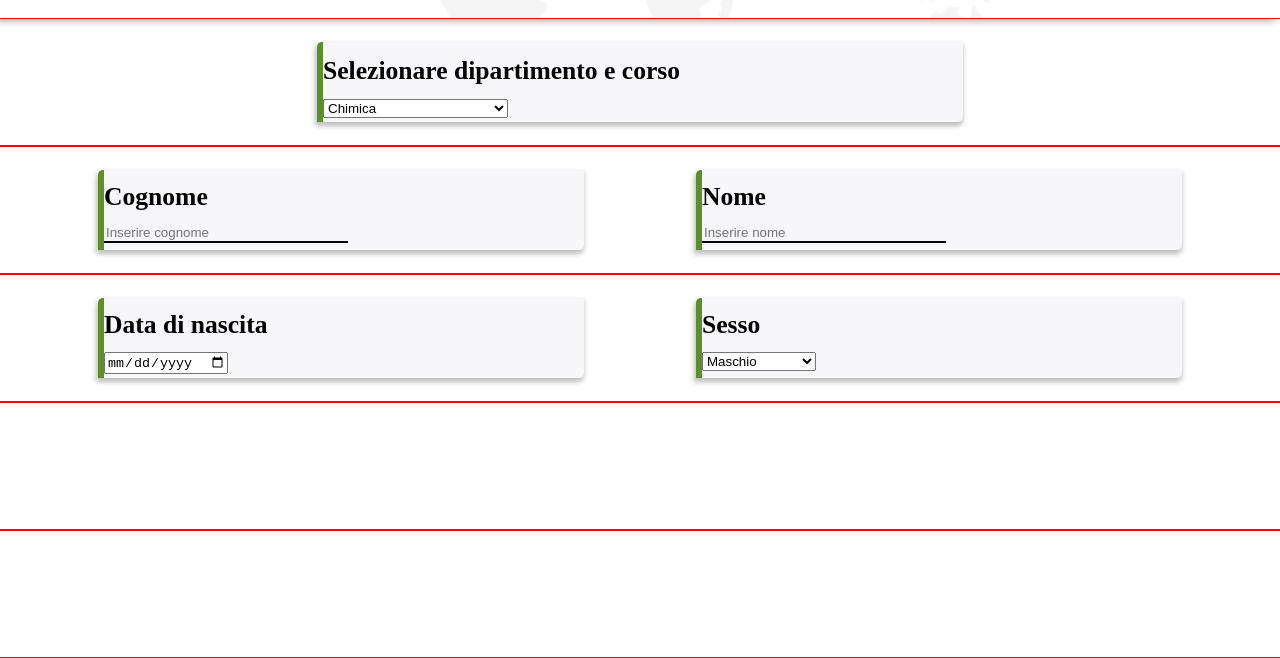
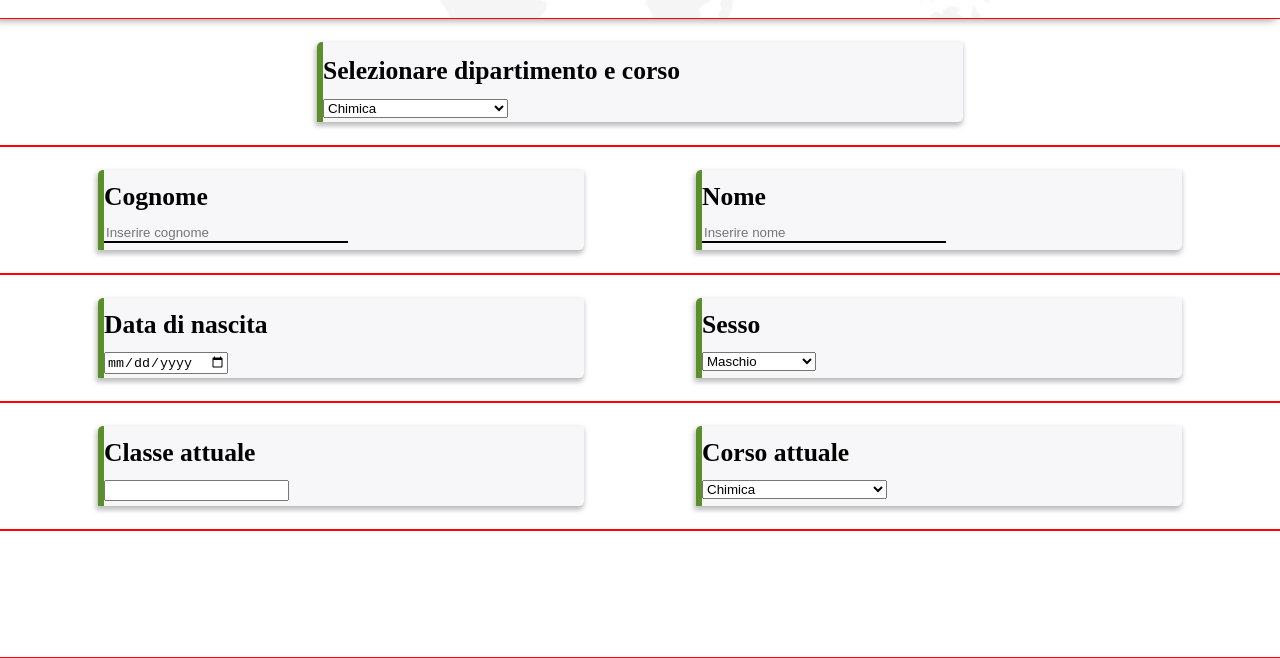
Before and after one commit to Halid04/TPI-Itis-form, a plain HTML site: page index.html in a window 1280 px wide. Shown: the part 142-800 px from the top of the page. Drawn offline with Linux system fonts and the light colour scheme.

Commit message:
Update index.html

```diff
--- a/index.html
+++ b/index.html
@@ -68,7 +68,8 @@
 
       .firstRow > span,
       .secondRow > span,
-      .thirdRow > span {
+      .thirdRow > span,
+      .fourthRow > span {
         background-color: rgb(247, 247, 249);
         border-left: 6px solid #5a8f29;
         border-top-left-radius: 5px;
@@ -82,12 +83,14 @@
 
       .firstRow > span > h2,
       .secondRow > span > h2,
-      .thirdRow > span > h2 {
+      .thirdRow > span > h2,
+      .fourthRow > span > h2 {
         font-size: 1rem;
       }
 
       .secondRow,
-      .thirdRow {
+      .thirdRow,
+      .fourthRow {
         display: flex;
         align-items: center;
         justify-content: center;
@@ -95,7 +98,8 @@
       }
 
       .secondRow > span,
-      .thirdRow > span {
+      .thirdRow > span,
+      .fourthRow > span {
         width: 15rem;
         line-height: 0.1px;
       }
@@ -125,12 +129,14 @@
 
         .firstRow > span > h2,
         .secondRow > span > h2,
-        .thirdRow > span > h2 {
+        .thirdRow > span > h2,
+        .fourthRow > span > h2 {
           font-size: 1.6rem;
         }
 
         .secondRow > span,
-        .thirdRow > span {
+        .thirdRow > span,
+        .fourthRow > span {
           width: 20rem;
           height: 5rem;
           line-height: 12px;
@@ -143,12 +149,14 @@
         }
 
         .secondRow,
-        .thirdRow {
+        .thirdRow,
+        .fourthRow {
           gap: 7rem;
         }
 
         .secondRow > span,
-        .thirdRow > span {
+        .thirdRow > span,
+        .fourthRow > span {
           width: 30rem;
         }
 
@@ -164,7 +172,8 @@
         }
 
         .secondRow > span,
-        .thirdRow > span {
+        .thirdRow > span,
+        .fourthRow > span {
           width: 10rem;
         }
 
@@ -263,7 +272,40 @@
           </select>
         </span>
       </div>
-      <div class="fourthRow"></div>
+      <div class="fourthRow">
+        <span>
+          <h2>Classe attuale</h2>
+          <input type="number" name="classe" max="3" id="" />
+        </span>
+        <span>
+          <h2>Corso attuale</h2>
+          <select name="corso attuale" id="">
+            <optgroup label="CHIMICA, MATERIALI E BIOTECNOLOGIE">
+              <option value="chimica">Chimica</option>
+              <option value="materialiEBiotecnologie">
+                Materiali e Biotecnologie
+              </option>
+            </optgroup>
+
+            <optgroup label="ELETTRONICA ED ELETTROTECNICA">
+              <option value="elettronica">Elettronica</option>
+              <option value="elettrotecnica">Elettrotecnica</option>
+            </optgroup>
+
+            <optgroup label="INFORMATICA E TELECOMUNICAZIONI">
+              <option value="informatica">Informatica</option>
+              <option value="telecomunicazioni">Telecomunicazioni</option>
+            </optgroup>
+
+            <optgroup label="MECCANICA, MECCATRONICA ED ENERGIA">
+              <option value="meccanica">Meccanica</option>
+              <option value="meccatronicaEdEnergia">
+                Meccatronica ed Energia
+              </option>
+            </optgroup>
+          </select>
+        </span>
+      </div>
       <div class="fifthRow"></div>
     </form>
   </body>
```
